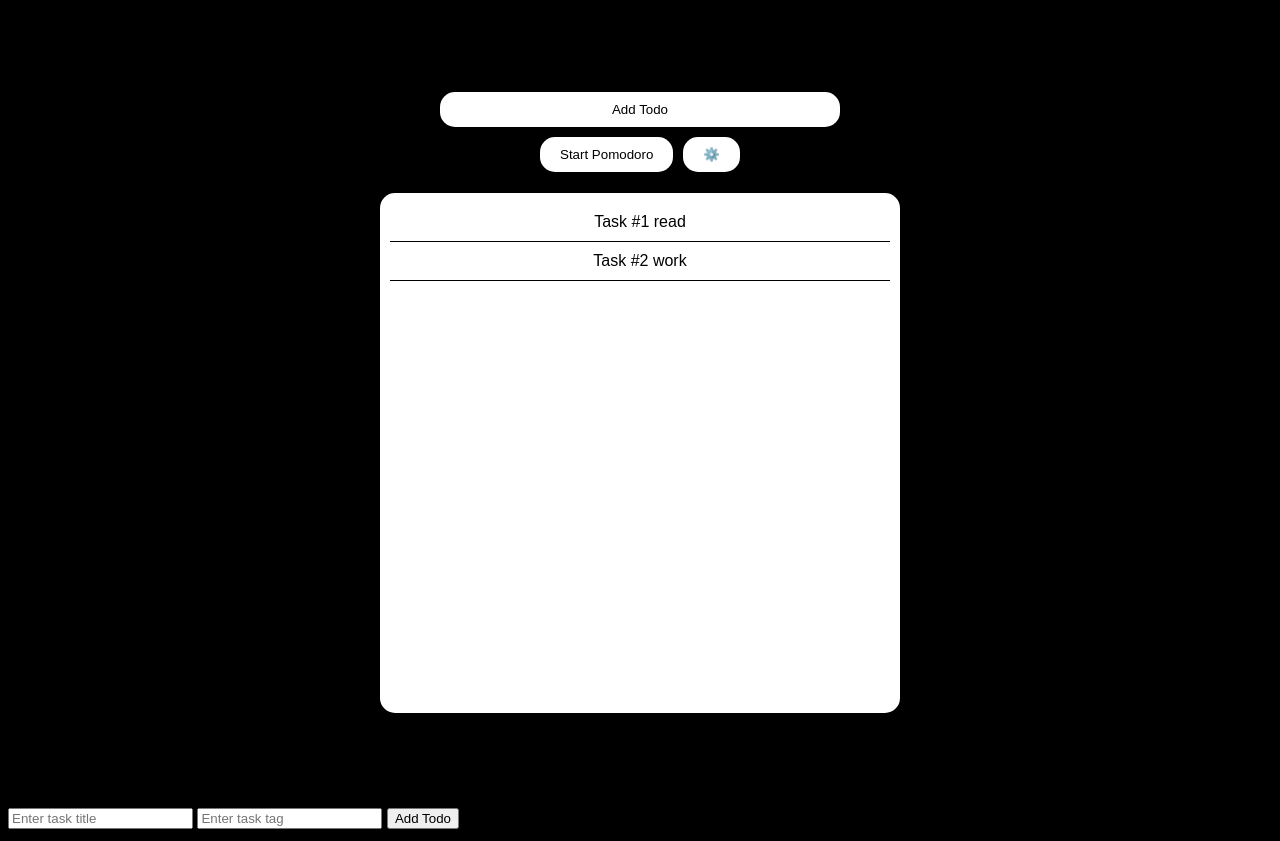
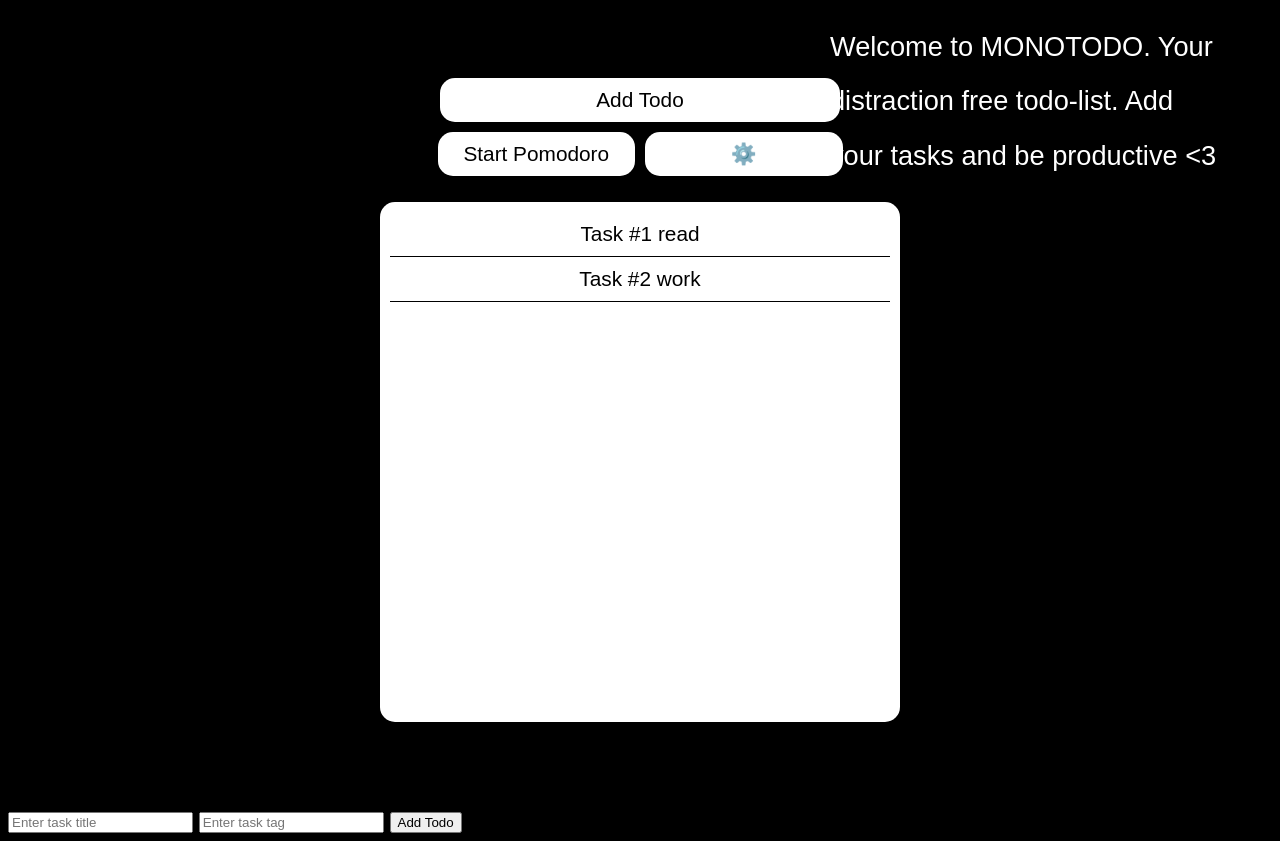
Before and after one commit to pibloob/python_todo, a Flask app: page / in a window 1280 px wide. Run offline with Flask 3, Linux system fonts and the light colour scheme.

Commit message:
more css styling

```diff
--- a/templates/index.html
+++ b/templates/index.html
@@ -8,7 +8,8 @@
   body {
     background-color: black;
     color: white;
-    font-family: Arial, sans-serif;
+    font-family: Arial, Helvetica, sans-serif;
+    font-size: 1.3rem;
   }
 
   .button {
@@ -20,18 +21,25 @@
     cursor: pointer;
     border-radius: 15px;
     text-align: center;
+    min-width: 0; /* Overrules de default min-width die browsers aan buttons geven */
+    font-size: 1.3rem;
   }
 
   .button-group {
-    display: flex;
+  display: flex;
+  justify-content: space-between; /* Dit zorgt ervoor dat de knoppen centraal in de groep staan */
   }
-
-    #start-pomodoro {
-    margin-right: 5px; /* Voegt een kleine ruimte toe tussen de twee knoppen */
-    }
 
     #todo {
     width: 400px;
+    }
+
+    #start-pomodoro {
+    width: calc((400px - 5px) / 2); /* Trek de marge af van de totale breedte en deel door twee */
+    }
+
+    #settings {
+    width: calc((400px - 5px) / 2); /* Dezelfde breedte als de start-pomodoro knop */
     }
 
   .task-list {
@@ -55,6 +63,24 @@
     border-bottom: none;
   }
 
+  .welcome-box {
+    position: absolute;
+    top: 10px;
+    right: 40px;
+    width: 400px; /* Of de gewenste breedte van je box */
+    padding: 10px;
+    color: white;
+    text-align: left;
+}
+
+/* Stijlen om de tekst in de box te stijlen */
+.welcome-box p {
+    margin: 0; /* Verwijdert de standaard marge van de paragraaf */
+    line-height: 2; /* Ruimte tussen de regels */
+    font-size: 1.7rem; /* Standaard lettergrootte */
+    /* Voeg hier eventuele extra stijlen toe */
+}
+
   .container {
     display: flex;
     flex-direction: column;
@@ -65,6 +91,11 @@
 </style>
 </head>
 <body>
+<div class="welcome-box">
+    <p>
+        Welcome to MONOTODO. Your distraction free todo-list. Add your tasks and be productive <3
+    </p>
+</div>
 <div class="container">
   <button class="button" id="todo">Add Todo</button>
 
```
Also changed, not shown: 1 other file.
